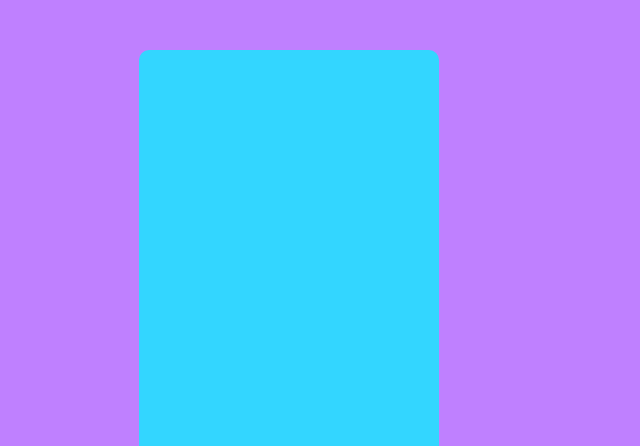
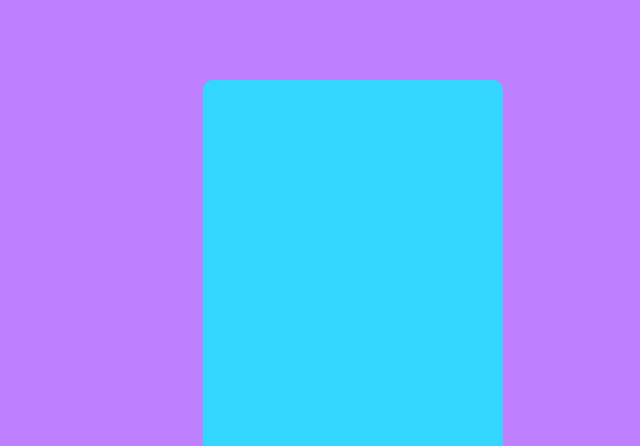
Before and after one commit to 03rk/HTML-CSS-Project---Fundamentals-of-web-development-The-Internet-Analogy-HTML---7pkw3pm2t1jw, a plain HTML site: page index.html in a window 1280 px wide. Shown: the part 180-626 px from the top of the page, without its empty margins (373-1013 px from the left). Drawn offline with Linux system fonts and the light colour scheme.

Commit message:
Update styles.css

```diff
--- a/styles.css
+++ b/styles.css
@@ -15,9 +15,9 @@ body {
   position: relative;
   width: 300px;
   height: 450px;
-  top: 230px;
+  top: 260px;
   border-radius: 10px;
-  margin-left: 40vw;
+  margin-left: 45vw;
   align-items: center;
   position: relative;
   background-color: #33d6ff;
```
